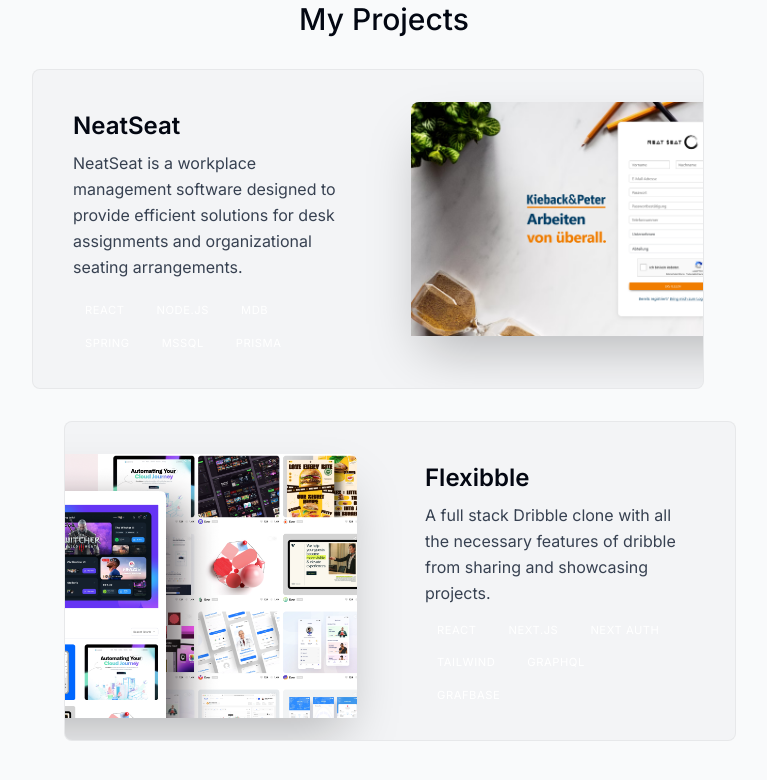
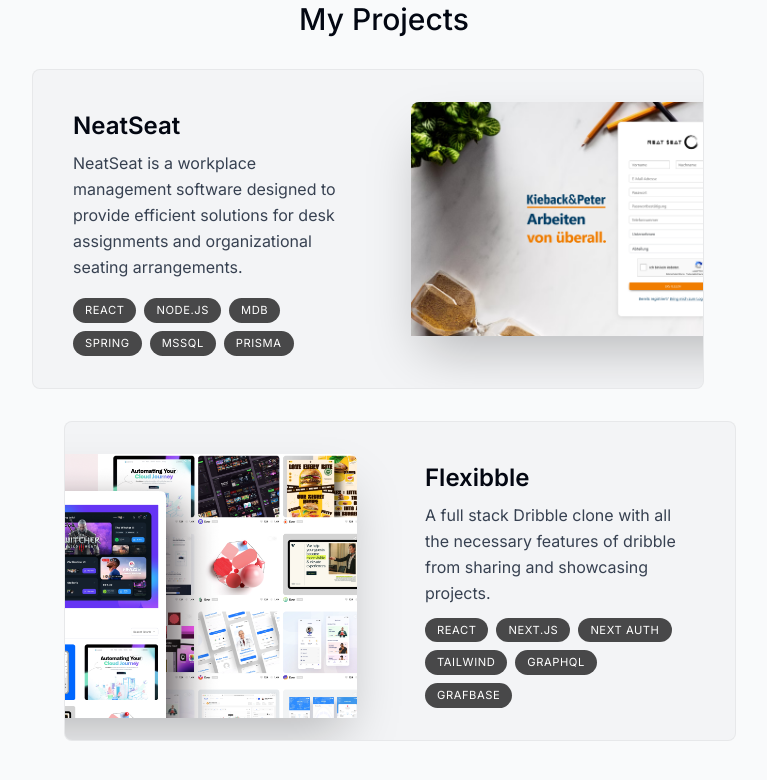
Before and after one commit to DrawingNea/portfolio, a Next.js app: page / in a window 1280 px wide. Shown: the part 1303-2083 px from the top of the page, without its empty margins (256-1023 px from the left). Built offline with nearby package versions, Linux system fonts and the light colour scheme.

Commit message:
Fix missing bg-color for project tags

```diff
--- a/components/Project.tsx
+++ b/components/Project.tsx
@@ -28,7 +28,7 @@ function Project({ title, description, tags, imageUrl }: ProjectProps) {
             {tags.map((tag, index) => (
               <li
                 key={index}
-                className="bg-black/0.7 px-3 py-1 text-[0.7rem] uppercase tracking-wider text-white rounded-full"
+                className="bg-black/[0.7] px-3 py-1 text-[0.7rem] uppercase tracking-wider text-white rounded-full"
               >
                 {tag}
               </li>
```
